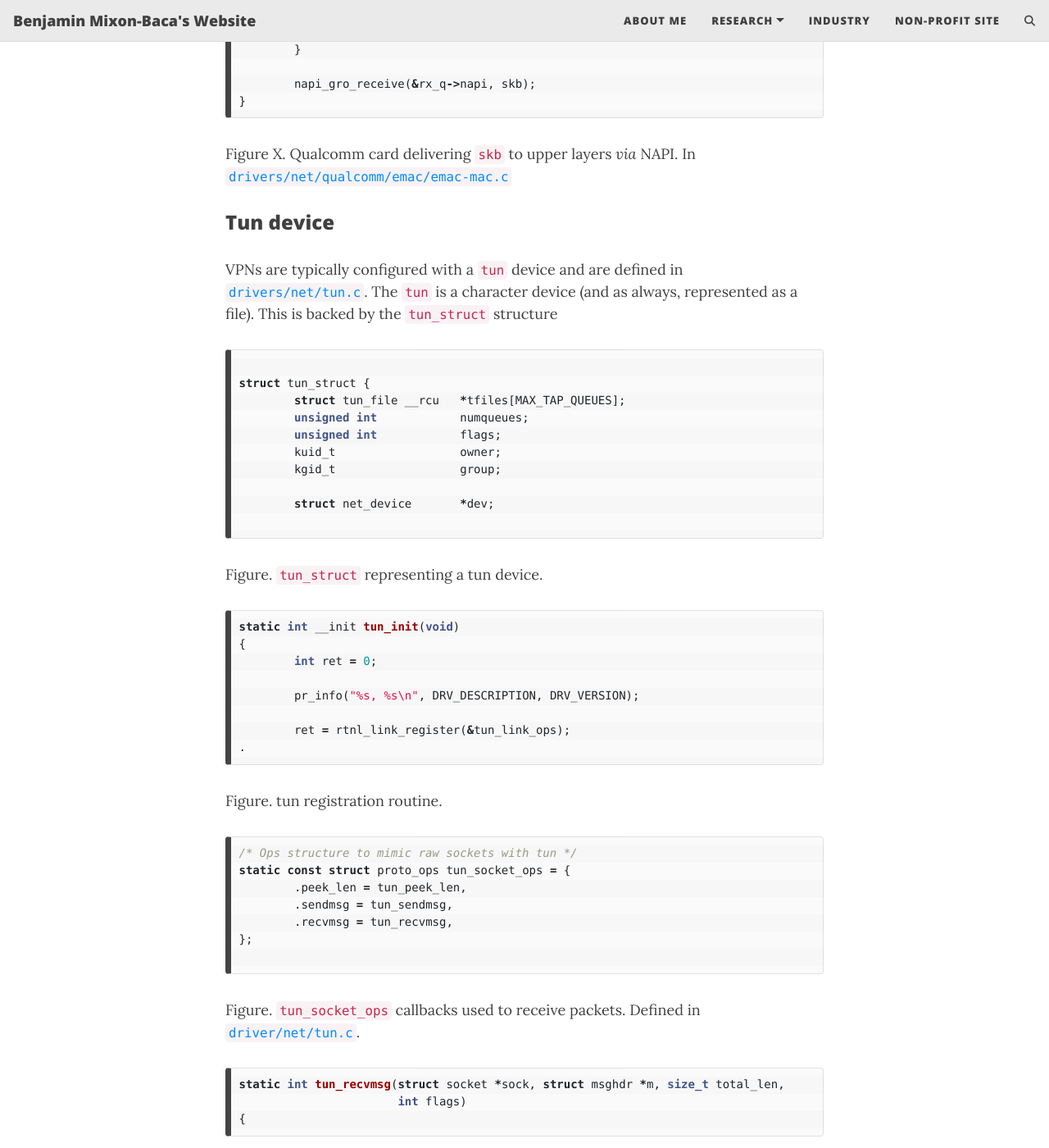
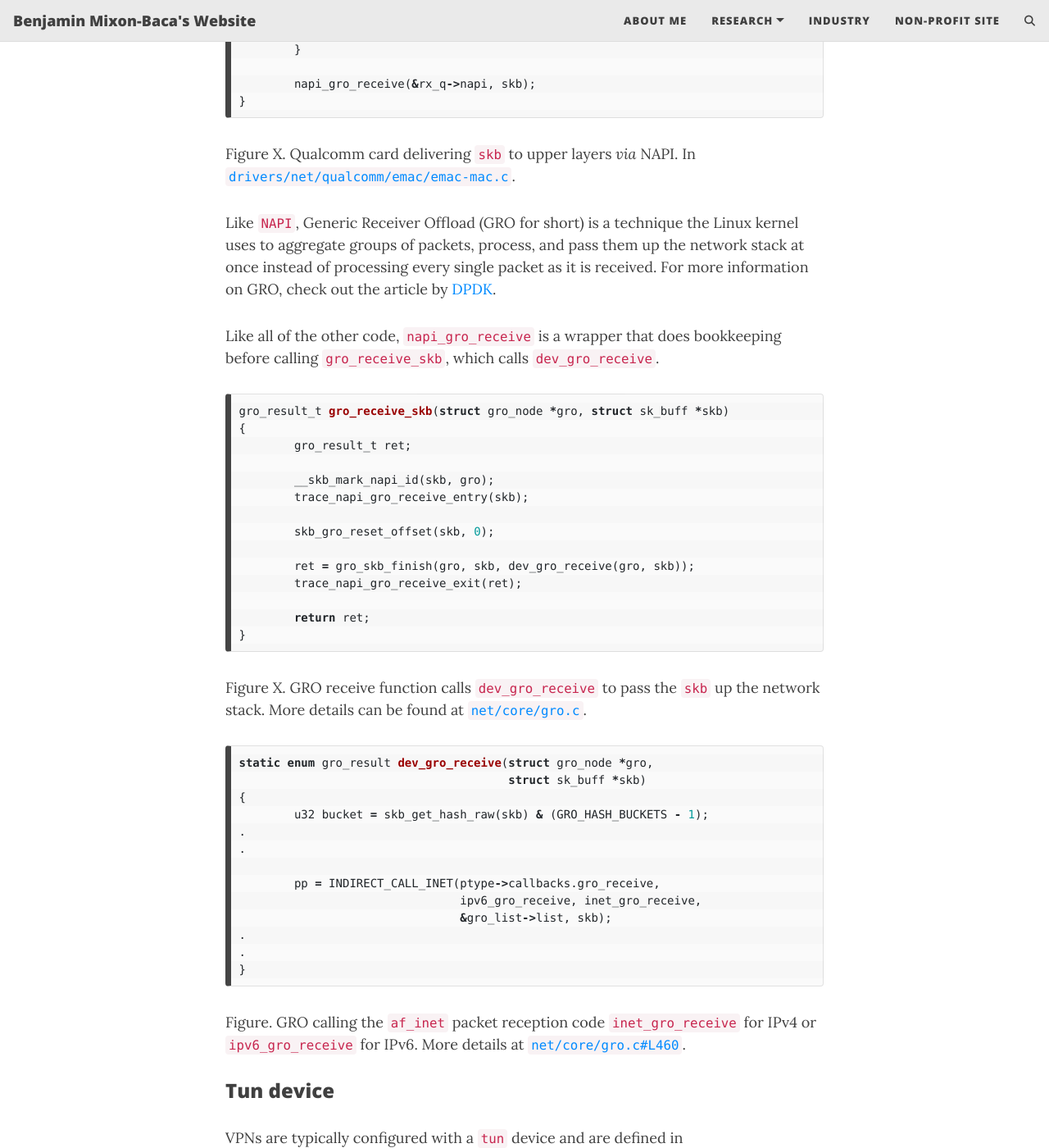
Before and after one commit to bmixonba/bmixonba.github.io, a Jekyll site: the page built from _posts/2025-05-21-Linux-Routing.md, in a window 1280 px wide and 1400 px high, scrolled down 5256 px. Shown: the whole window at 82% size. Built offline with Jekyll 4.4.1, drawn with Linux system fonts in a browser that asks for light colours; comment, search, counter and statistics services are not loaded.

Commit message:
Adding Link Layer packet reception info.

````diff
--- a/_posts/2025-05-21-Linux-Routing.md
+++ b/_posts/2025-05-21-Linux-Routing.md
@@ -211,10 +211,55 @@ static void emac_receive_skb(struct emac_rx_queue *rx_q,
 	napi_gro_receive(&rx_q->napi, skb);
 }
 ```
-Figure X. Qualcomm card delivering `skb` to upper layers _via_ NAPI. In [`drivers/net/qualcomm/emac/emac-mac.c`](https://github.com/torvalds/linux/blob/master/drivers/net/ethernet/qualcomm/emac/emac-mac.c#L1071)
+Figure X. Qualcomm card delivering `skb` to upper layers _via_ NAPI. In [`drivers/net/qualcomm/emac/emac-mac.c`](https://github.com/torvalds/linux/blob/master/drivers/net/ethernet/qualcomm/emac/emac-mac.c#L1071).
+
+Like `NAPI`, Generic Receiver Offload (GRO for short) is a technique the Linux
+kernel uses to aggregate groups of packets, process, and pass them up the
+network stack at once instead of processing every single packet as it is
+received. For more information on GRO, check out the article by
+[DPDK](https://doc.dpdk.org/guides/prog_guide/generic_receive_offload_lib.html).
+
+Like all of the other code, `napi_gro_receive` is a wrapper that does bookkeeping before calling
+`gro_receive_skb`, which calls `dev_gro_receive`.
+
+```c
+gro_result_t gro_receive_skb(struct gro_node *gro, struct sk_buff *skb)
+{
+	gro_result_t ret;
+
+	__skb_mark_napi_id(skb, gro);
+	trace_napi_gro_receive_entry(skb);
+
+	skb_gro_reset_offset(skb, 0);
+
+	ret = gro_skb_finish(gro, skb, dev_gro_receive(gro, skb));
+	trace_napi_gro_receive_exit(ret);
+
+	return ret;
+}
+```
+Figure X. GRO receive function calls `dev_gro_receive` to pass the `skb` up the network
+stack. More details can be found at [`net/core/gro.c`](https://github.com/torvalds/linux/blob/master/net/core/gro.c#L622).
 
 
 
+```c
+static enum gro_result dev_gro_receive(struct gro_node *gro,
+				       struct sk_buff *skb)
+{
+	u32 bucket = skb_get_hash_raw(skb) & (GRO_HASH_BUCKETS - 1);
+.
+.
+
+	pp = INDIRECT_CALL_INET(ptype->callbacks.gro_receive,
+				ipv6_gro_receive, inet_gro_receive,
+				&gro_list->list, skb);
+.
+.
+}
+```
+Figure. GRO calling the `af_inet` packet reception code `inet_gro_receive` for IPv4 or `ipv6_gro_receive` for IPv6.
+More details at [`net/core/gro.c#L460`](https://github.com/torvalds/linux/blob/master/net/core/gro.c#L460).
 
 ### Tun device
 
````
